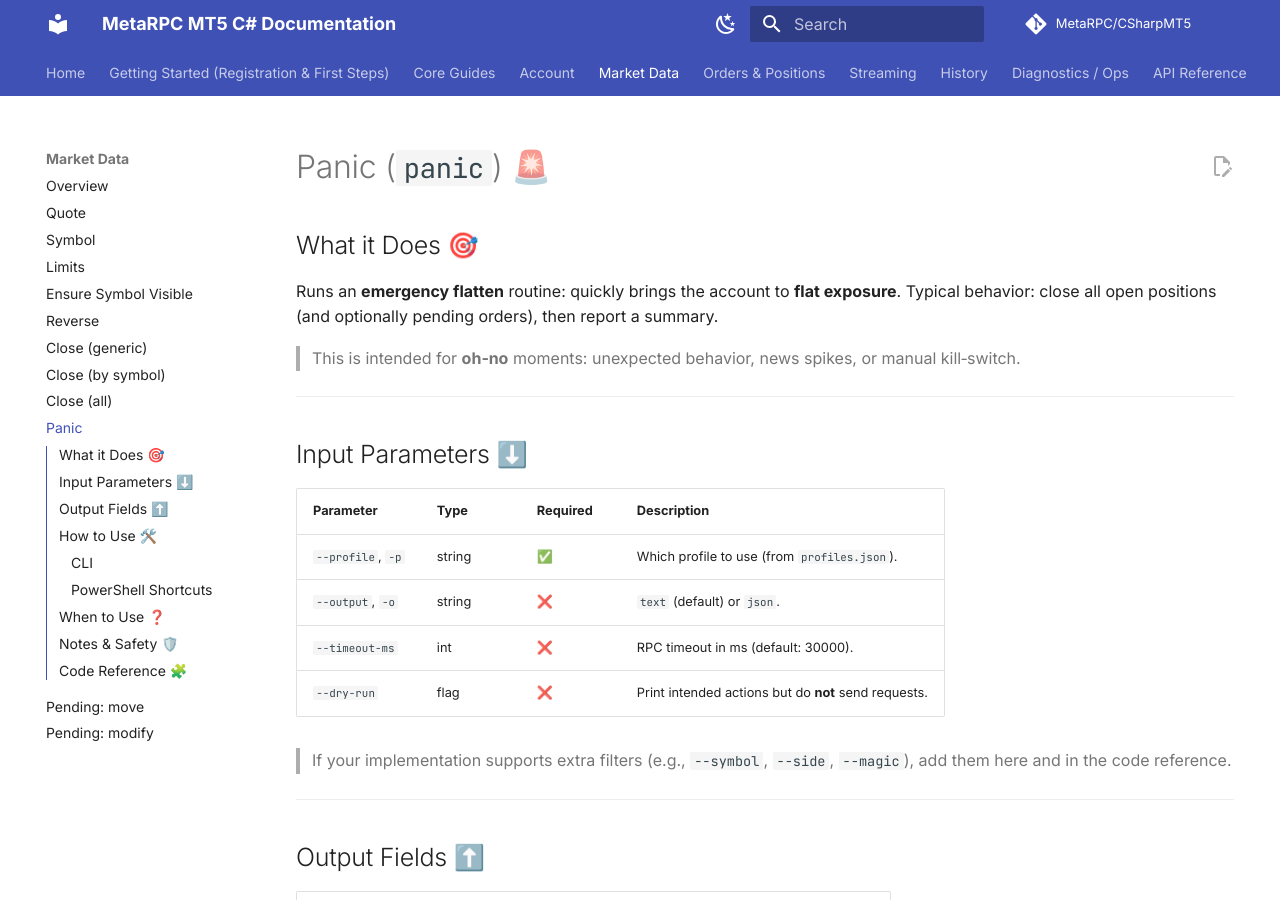
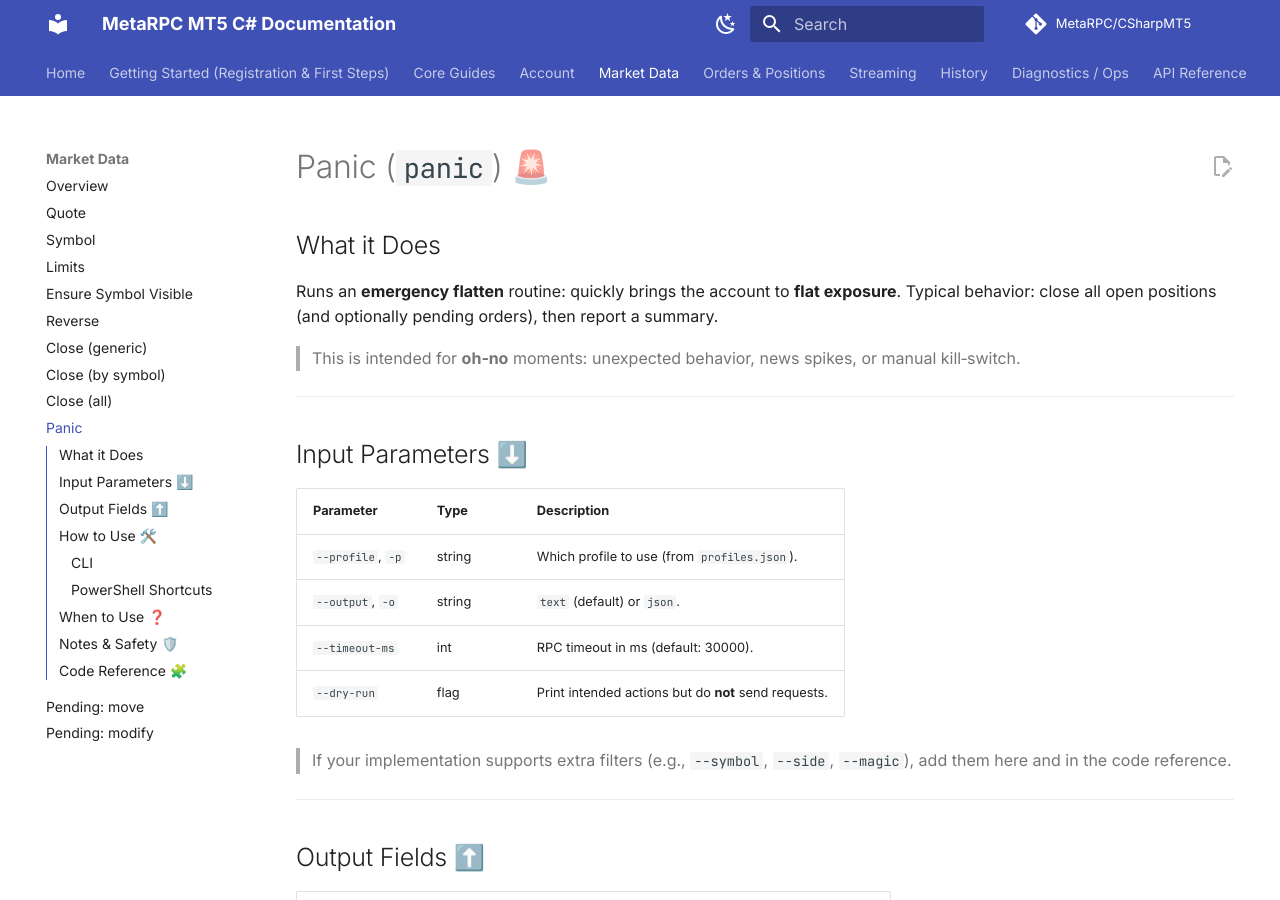
Before and after one commit to MetaRPC/CSharpMT5, an MkDocs documentation site: the page built from docs/Market_Data/Panic.md, in a window 1280 px wide and 900 px high. Built offline with MkDocs 1.6.1 and Material for MkDocs 9.7.7, drawn with Linux system fonts in a browser that asks for light colours; comment, search, counter and statistics services are not loaded.

Commit message:
Update Panic.md

```diff
--- a/docs/Market_Data/Panic.md
+++ b/docs/Market_Data/Panic.md
@@ -1,6 +1,6 @@
 # Panic (`panic`) 🚨
 
-## What it Does 🎯
+## What it Does
 
 Runs an **emergency flatten** routine: quickly brings the account to **flat exposure**.
 Typical behavior: close all open positions (and optionally pending orders), then report a summary.
@@ -11,12 +11,12 @@ Typical behavior: close all open positions (and optionally pending orders), then
 
 ## Input Parameters ⬇️
 
-| Parameter         | Type   | Required | Description                                          |
-| ----------------- | ------ | -------- | ---------------------------------------------------- |
-| `--profile`, `-p` | string | ✅        | Which profile to use (from `profiles.json`).         |
-| `--output`, `-o`  | string | ❌        | `text` (default) or `json`.                          |
-| `--timeout-ms`    | int    | ❌        | RPC timeout in ms (default: 30000).                  |
-| `--dry-run`       | flag   | ❌        | Print intended actions but do **not** send requests. |
+| Parameter         | Type   |Description                                          |
+| ----------------- | ------ |---------------------------------------------------- |
+| `--profile`, `-p` | string | Which profile to use (from `profiles.json`).         |
+| `--output`, `-o`  | string |`text` (default) or `json`.                          |
+| `--timeout-ms`    | int    | RPC timeout in ms (default: 30000).                  |
+| `--dry-run`       | flag   | Print intended actions but do **not** send requests. |
 
 > If your implementation supports extra filters (e.g., `--symbol`, `--side`, `--magic`), add them here and in the code reference.
 
```
